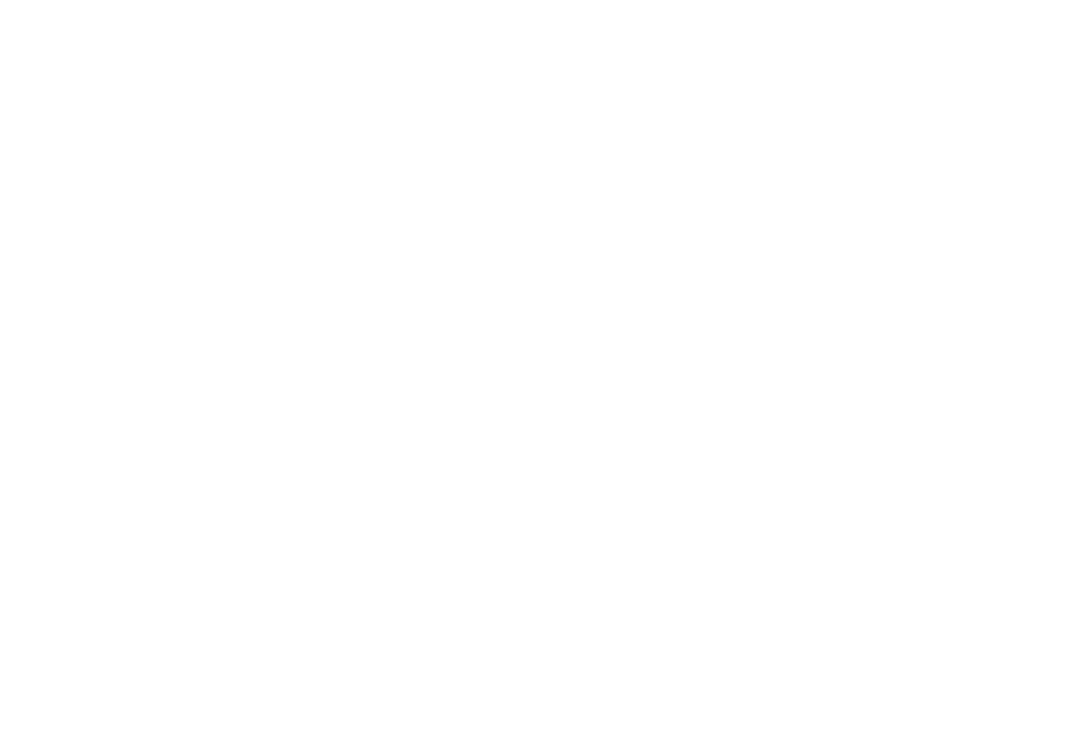
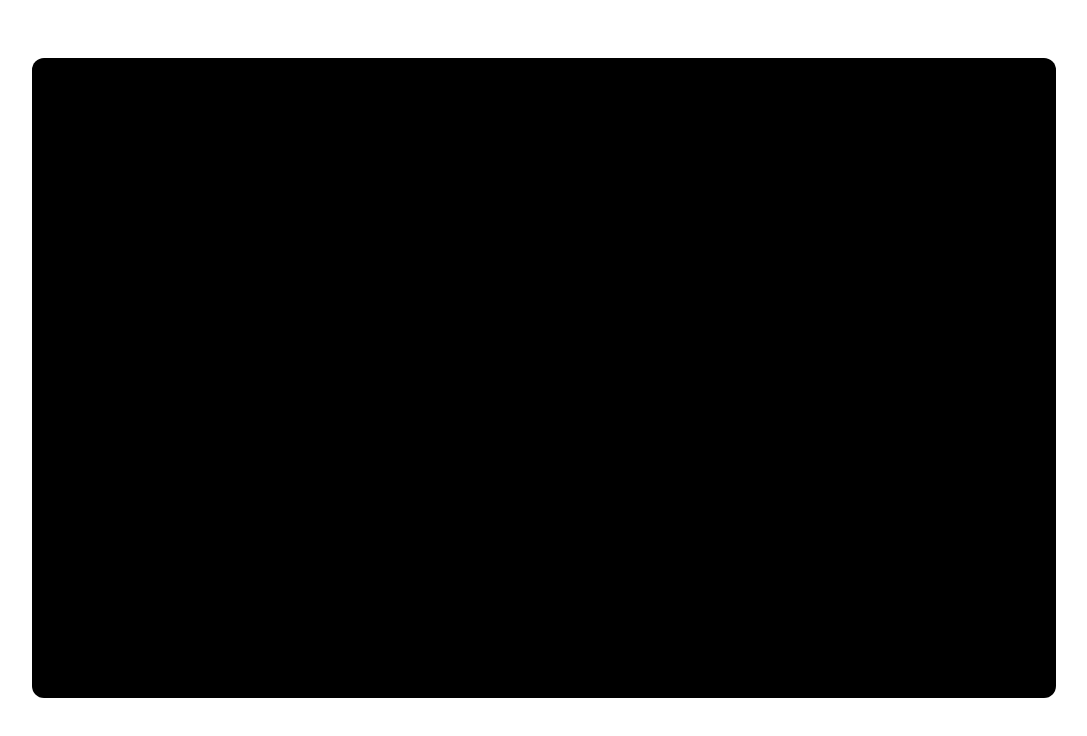
Before and after one commit to josersn/reloadMoney, a React (Create React App) app: page /login in a window 1280 px wide. Shown: the top 736 px of the page, without its empty margins (96-1183 px from the left). Built offline with nearby package versions, Linux system fonts and the light colour scheme.

Commit message:
Adicionamdo estilo do container de login

```diff
--- a/src/pages/Login/styles.ts
+++ b/src/pages/Login/styles.ts
@@ -1,6 +1,9 @@
 import styled from "styled-components";
 
-export const Container = styled.div`
-    width:100vw;
-    height: 100vh;
+export const Container = styled.div `
+    width:80vw;
+    height: 80vh;
+    margin: 4.5% auto;
+    background-color: #000;
+    border-radius: 12px;
 `;
```
